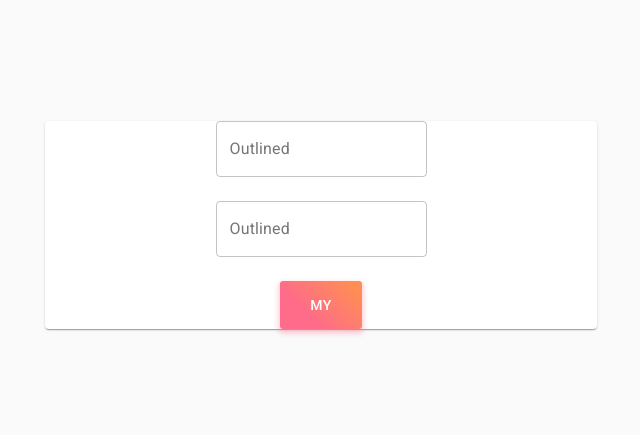
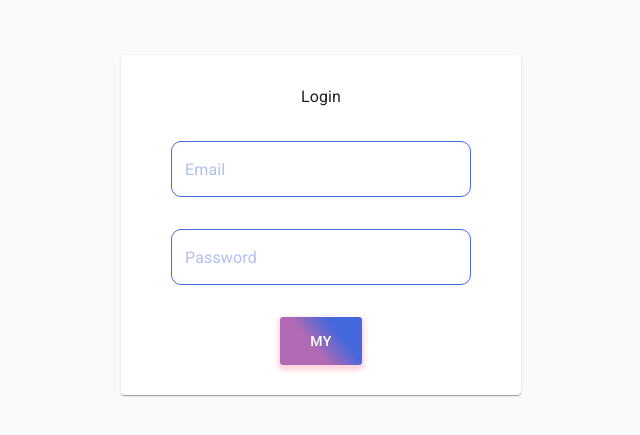
Before and after one commit to rawat4arjuna/Knowlon, a React (Create React App) app: page / in a window 1280 px wide. Shown: the part 175-610 px from the top of the page, without its empty margins (319-959 px from the left). Built offline with nearby package versions, Linux system fonts and the light colour scheme.

Commit message:
UI updated

```diff
--- a/src/Page/Signin/signin.js
+++ b/src/Page/Signin/signin.js
@@ -9,25 +9,29 @@ import {
   GridConatiner,
   GridItem,
 } from "../../Component/component";
-import { Button } from "@material-ui/core";
+import { Button, Typography } from "@material-ui/core";
 export default function Signin() {
   const count = useSelector((state) => state.counter.value);
   const dispatch = useDispatch();
 
   return (
     <Containers>
-      <Papers>
-        <GridConatiner spacing={3}>
-          <GridItem xs={12} sm={12}>
-            <Input />
+      <Papers><GridItem xs={12}>
+        <GridConatiner spacing={4}>
+        <GridItem xs={12}>
+            <Typography>Login </Typography>
           </GridItem>
-          <GridItem xs={12} sm={12}>
-            <Input />
+          <GridItem xs={12}>
+            <Input  type="email" placeholder="Email"  />
           </GridItem>
-          <GridItem xs={12} sm={12}>
+          <GridItem xs={12}>
+            <Input  type ="password" placeholder="Password" />
+          </GridItem>
+          <GridItem xs={12}>
             <Btn name={"my"} />
-          </GridItem>
+            </GridItem>
         </GridConatiner>
+        </GridItem>
       </Papers>
     </Containers>
   );
--- a/src/Theme/darkTheme.js
+++ b/src/Theme/darkTheme.js
@@ -1,24 +1,54 @@
 const dark = {
   palette: {
     type: "dark",
-    primaryBtn:{
-      background: 'linear-gradient(45deg, #FE6B8B 30%, #FF8E53 90%)',
+    primaryBtn: {
+      background: "linear-gradient(45deg, #FE6B8B 30%, #FF8E53 90%)",
       border: 0,
       borderRadius: 3,
-      boxShadow: '0 3px 5px 2px rgba(255, 105, 135, .3)',
-      color: 'white',
+      boxShadow: "0 3px 5px 2px rgba(255, 105, 135, .3)",
+      color: "white",
       height: 48,
-      padding: '0 30px',
+      padding: "0 30px",
     },
     root: {
-      display: 'flex',
-      flexWrap: 'wrap',
-      '& > *': {
-          margin: 'auto',
-          width: '100%',
-          height: '100%',
-        }
-      }
+      display: "flex",
+      flexWrap: "wrap",
+      "& > *": {
+        margin: "auto",
+        width: "100%",
+        height: "100%",
+      },
+    },
+    loginpaper: {
+      margin: "auto",
+      maxWidth: 400,
+      padding: 20,
+    },
+    griditems: {
+      display: "flex",
+      placeContent: "center",
+      padding: 10,
+    },
+    inputbox: {
+      "& > *": {
+        margin: 0,
+        width: 300,
+      },
+      "&:hover fieldset": {
+        // background: "#f00",
+        borderColor: "#b06ab3 ",
+      },
+      "& fieldset": {
+        borderColor: "#4568dc",
+        borderRadius: 10,
+      },
+      "&:focus": {
+        borderColor: "#b06ab3 ",
+      },
+      "& ::placeholder": {
+        color: "#4568dc",
+      },
+    },
   },
 };
 export default dark;
--- a/src/Theme/lightTheme.js
+++ b/src/Theme/lightTheme.js
@@ -2,7 +2,7 @@
     palette: {
       type: "light",
       primaryBtn:{
-        background: 'linear-gradient(45deg, #FE6B8B 30%, #FF8E53 90%)',
+        background: 'linear-gradient(230deg, #4568dc 30%, #b06ab3 60%)',
         border: 0,
         borderRadius: 3,
         boxShadow: '0 3px 5px 2px rgba(255, 105, 135, .3)',
@@ -20,14 +20,38 @@
         }
       },
       loginpaper:{
-          // margin:'auto'
+           margin:'auto',
+          maxWidth:400,
+          padding:20
       },
       griditems:{
         display:'flex',
         placeContent:'center',
         padding:10
 
-      }
+      },
+      inputbox:{
+        '& > *': {
+          margin: 0,
+          width:300,
+        },
+        '&:hover fieldset': {
+          // background: "#f00",
+          borderColor: '#b06ab3 '
+
+       },
+          '& fieldset': {
+            borderColor: '#4568dc',
+            borderRadius:10,
+
+          },
+          '&:focus': {
+            borderColor: '#b06ab3 ',
+          },
+          "& ::placeholder": {
+            color: "#4568dc"
+          }
+        }
 
     },
 
--- a/src/component/Containers/paper.js
+++ b/src/component/Containers/paper.js
@@ -10,7 +10,7 @@ const useStyles = makeStyles((theme) => ({
 export default function Papers(props) {
   const classes = useStyles();
 
-  return <Paper >
+  return <Paper className={classes.root}>
       {props.children}
   </Paper>;
 }
--- a/src/component/Inputs/input.js
+++ b/src/component/Inputs/input.js
@@ -4,18 +4,19 @@ import { makeStyles } from '@material-ui/core/styles';
 import TextField from '@material-ui/core/TextField';
 
 const useStyles = makeStyles((theme) => ({
-  root: {
-    '& > *': {
-      margin: theme.spacing(1),
-      width: '25ch',
-    },
-  },
+  root: theme.palette.inputbox
 }));
 
-export default function Input() {
+export default function Input(props) {
   const classes = useStyles();
   return (
       <TextField
-      id="outlined-basic" label="Outlined" variant="outlined" />
+      className={classes.root}
+      id="outlined-basic"
+      label={props.label}
+       placeholder={props.placeholder}
+       type={props.type}
+       variant="outlined"
+       />
   );
 }
```
